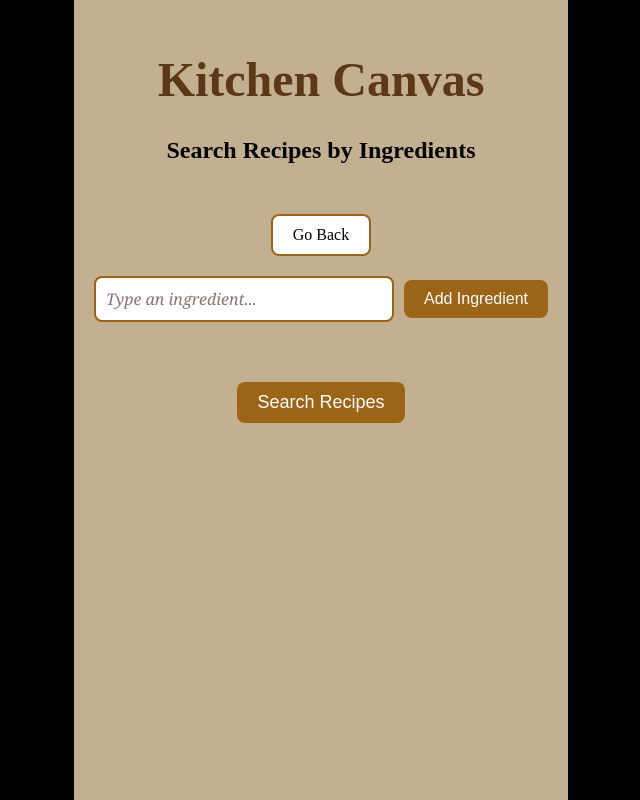
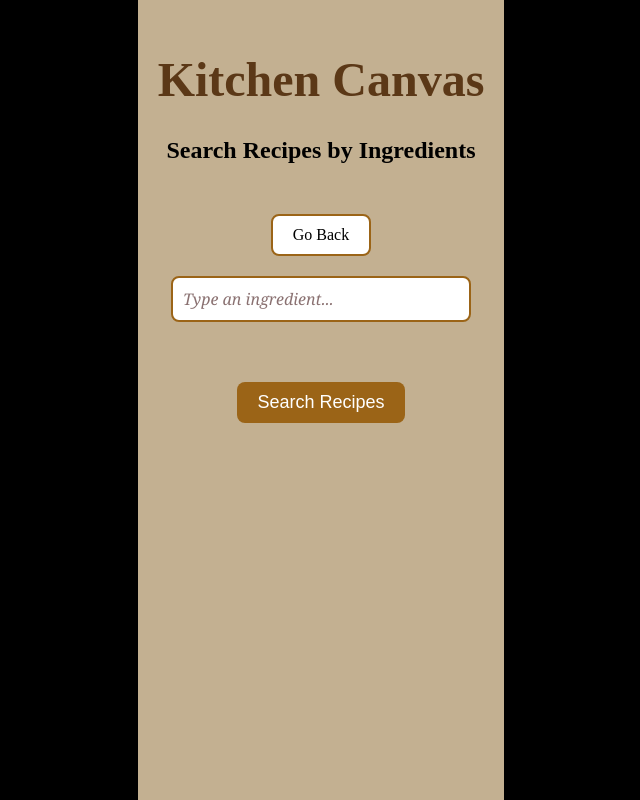
Before and after one commit to alphin-08/KitchenCanvas-, a React (Create React App) app in the folder frontend/: page /searchByIngredients in a window 1280 px wide. Shown: the whole page, without its empty margins (319-959 px from the left). Built offline with nearby package versions, Linux system fonts and the light colour scheme; a web font is replaced by a local one.

Commit message:
removed add ingredients button

```diff
--- a/frontend/src/pages/searchByIngredients.js
+++ b/frontend/src/pages/searchByIngredients.js
@@ -45,16 +45,16 @@ function SearchByIngredients() {
         }
     };
 
-    const handleAddIngredient = () => {
-        const trimmedIngredient = ingredient.trim().toLowerCase();
-        if (trimmedIngredient && !selectedIngredients.includes(trimmedIngredient)) {
-            setSelectedIngredients([...selectedIngredients, trimmedIngredient]);
-            setIngredient('');
-        } else if (trimmedIngredient) {
-            alert(`${ingredient} is already added.`);
-            setIngredient('');
-        }
-    };
+    // const handleAddIngredient = () => {
+    //     const trimmedIngredient = ingredient.trim().toLowerCase();
+    //     if (trimmedIngredient && !selectedIngredients.includes(trimmedIngredient)) {
+    //         setSelectedIngredients([...selectedIngredients, trimmedIngredient]);
+    //         setIngredient('');
+    //     } else if (trimmedIngredient) {
+    //         alert(`${ingredient} is already added.`);
+    //         setIngredient('');
+    //     }
+    // };
 
     const handleRemoveIngredient = (removedIngredient) => {
         setSelectedIngredients(selectedIngredients.filter((ing) => ing !== removedIngredient));
@@ -92,7 +92,7 @@ function SearchByIngredients() {
                     onFocus={() => setIsFocused(true)}
                     onBlur={() => setTimeout(() => setIsFocused(false), 200)}
                 />
-                <button onClick={handleAddIngredient}>Add Ingredient</button>
+                {/* <button onClick={handleAddIngredient}>Add Ingredient</button> */}
                 {isFocused && filteredSuggestions.length > 0 && (
                     <div className="autocomplete-dropdown">
                         {filteredSuggestions.map((suggestion, index) => (
```
